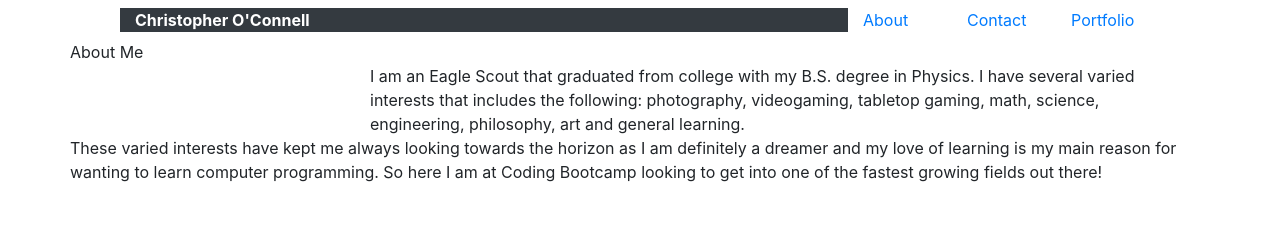
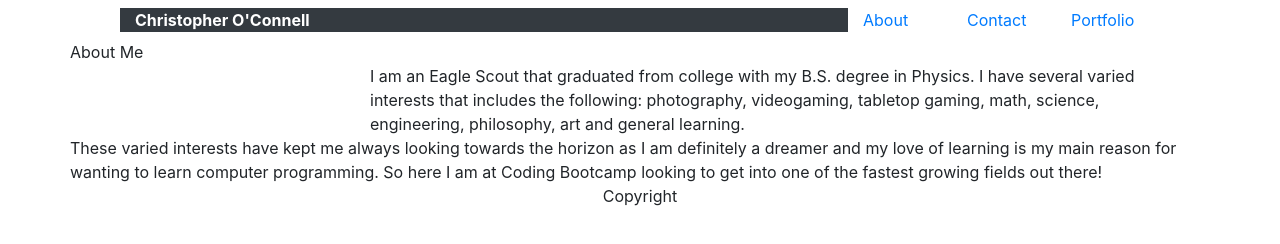
Before and after one commit to ChrisOCEagle/Bootstrap-Portfolio, a plain HTML site: page index.html in a window 1280 px wide. Drawn offline with nearby package versions, Linux system fonts and the light colour scheme.

Commit message:
new update

```diff
--- a/index.html
+++ b/index.html
@@ -47,6 +47,10 @@
         </div>
     </div>
 
+
+    <div class="container-fluid">
+        <footer class="text-center">Copyright</footer>
+    </div>
     <!-- Optional JavaScript -->
     <!-- jQuery first, then Popper.js, then Bootstrap JS -->
     <script src="https://code.jquery.com/jquery-3.3.1.slim.min.js" integrity="sha384-q8i/X+965DzO0rT7abK41JStQIAqVgRVzpbzo5smXKp4YfRvH+8abtTE1Pi6jizo" crossorigin="anonymous"></script>
```
